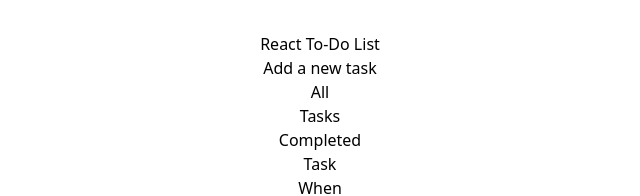
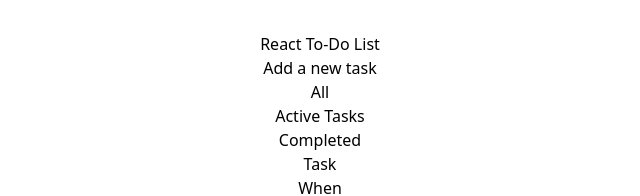
Before and after one commit to Aakashmid/React-To-Do, a React (Vite) app: page / in a window 1280 px wide. Shown: the top 196 px of the page, without its empty margins (320-960 px from the left). Built offline with nearby package versions, Linux system fonts and the light colour scheme.

Commit message:
Modified  App.jsx

```diff
--- a/src/App.jsx
+++ b/src/App.jsx
@@ -1,42 +1,61 @@
-import { useState } from 'react'
+import { useState, useEffect } from 'react'
 import './App.css'
 import { TaskList } from './componensts/TaskList'
 import { AddTaskModel } from './componensts/AddTaskModel'
 
 function App() {
 
-  const [tasks, setTasks] = useState({items:[],Newtask:{desc:'',due_time:'',priority:'low'}})
-  const [isTaskModelOpen,setIsTaskModelOpen]=useState(false)
+  const [tasks, setTasks] = useState({ items: [], Newtask: { desc: '', due_time: '', priority: 'low' } })
+
+
+  // using  storege
+  // const [tasks, setTasks] = useState(() => {
+  //   const savedTasks = localStorage.getItem('tasks');
+  //   return savedTasks ? JSON.parse(savedTasks) : { items: [], NewTask: {desc: '', due_time: '', priority: 'low' } };
+  // });
+
+  // // Save tasks to localStorage whenever they change
+  // useEffect(() => {
+  //   localStorage.setItem('tasks', JSON.stringify(tasks));
+  // }, [tasks]);
+
+  const [isTaskModelOpen, setIsTaskModelOpen] = useState(false)
 
   // open addtask model
-  const openTaskModel=()=>{
+  const openTaskModel = () => {
     setIsTaskModelOpen(true)
   }
 
   // close Add task  model
-  const closeTaskModel=()=>{
+  const closeTaskModel = () => {
     setIsTaskModelOpen(false)
-    setNewTask({desc:'',due_time:'',priority:'low'});   // set form empty when form desappear
+    setNewTask({ desc: '', due_time: '', priority: 'low' });   // set form empty when form desappear
   }
 
   // for adding task in items
-  const AddTask=(e)=>{
+  const AddTask = (e) => {
     e.preventDefault();
-    if (tasks.Newtask.desc !=='' && tasks.Newtask.due_time !=='' && tasks.Newtask.priority !=='') {
-      const newTaskItems=[...tasks.items,tasks.Newtask]
-      setTasks({items:newTaskItems,Newtask:{desc:'',due_time:'',priority:'low'}});
+    if (tasks.Newtask.desc !== '' && tasks.Newtask.due_time !== '' && tasks.Newtask.priority !== '') {
+      const newTaskItems = [...tasks.items, tasks.Newtask]
+      setTasks({ items: newTaskItems, Newtask: { desc: '', due_time: '', priority: 'low' } });
       setIsTaskModelOpen(false);
     }
-    else{
+    else {
       setIsTaskModelOpen(true);
     }
   }
 
   // set value of new task
-  const setNewTask=(taskDetails)=>{
-   setTasks(prevState=>({
-    ...prevState,Newtask:taskDetails  //destructuring old data and then update property Newtask
-   }))
+  const setNewTask = (taskDetails) => {
+    setTasks(prevState => ({
+      ...prevState, Newtask: taskDetails  //destructuring old data and then update property Newtask
+    }))
+  }
+
+
+  const [activeLinkIndex,setActiveLink]=useState(null);
+  const handleActiveLink=(index)=>{
+    setActiveLink(index)
   }
   return (
     <>
@@ -45,9 +64,9 @@ function App() {
         <div className="nav-options mt-8">
           <ul className='flex space-x-2'>
             <li onClick={openTaskModel} className='grow-[2] bg-white hover:bg-blue-500 hover:text-white  font-semibold rounded-lg p-2 mr-6 cursor-pointer text-lg'>Add a new task</li>
-            <li className='grow bg-white hover:bg-blue-500 hover:text-white  font-semibold rounded-lg p-2 cursor-pointer text-lg'>All</li>
-            <li className='grow bg-white hover:bg-blue-500 hover:text-white  font-semibold rounded-lg p-2 cursor-pointer text-lg'>Tasks</li>
-            <li className='grow bg-white hover:bg-blue-500 hover:text-white  font-semibold rounded-lg p-2 cursor-pointer text-lg'>Completed</li>
+            <li className={`${activeLinkIndex===0? 'active bg-blue-500 text-white':' bg-white'} nav-link grow  hover:bg-blue-500 hover:text-white  font-semibold rounded-lg p-2 cursor-pointer text-lg `}  onClick={()=>handleActiveLink(0)} >All</li>
+            <li className={`${activeLinkIndex===1? 'active bg-blue-500 text-white':' bg-white'} nav-link grow  hover:bg-blue-500 hover:text-white  font-semibold rounded-lg p-2 cursor-pointer text-lg`} onClick={()=>handleActiveLink(1)} >Active Tasks</li>
+            <li className={`${activeLinkIndex===2? 'active bg-blue-500 text-white':' bg-white'} nav-link grow  hover:bg-blue-500 hover:text-white  font-semibold rounded-lg p-2 cursor-pointer text-lg `}  onClick={()=>handleActiveLink(2)} >Completed</li>
           </ul>
         </div>
 
@@ -55,7 +74,7 @@ function App() {
           <TaskList allTasks={tasks.items} />
         </div>
 
-        {isTaskModelOpen && < AddTaskModel newTask={tasks.Newtask} setNewTask={setNewTask} addTask={AddTask}  close={closeTaskModel} />}
+        {isTaskModelOpen && < AddTaskModel newTask={tasks.Newtask} setNewTask={setNewTask} addTask={AddTask} close={closeTaskModel} />}
         {/* setNewTask={()=>{setNewTask}} */}
       </div>
 
--- a/src/componensts/AddTaskModel.jsx
+++ b/src/componensts/AddTaskModel.jsx
@@ -19,7 +19,7 @@ export const AddTaskModel = ({newTask,setNewTask,addTask,close}) => {
                 <input className='focus:outline-blue-300 outline outline-offset-1 outline-none border rounded p-2 w-full ' id='desc' placeholder='Enter task here' type="text" value={newTask.desc} onChange={handleChange} required />
             </div>
             <div className="flex  items-start">
-                <label htmlFor="desc">Prioriy :  </label>
+                <label htmlFor="priority">Prioriy :  </label>
                 <select  id="priority" className='focus:outline-blue-300 outline outline-offset-1 outline-none rounded' value={newTask.priority} onChange={handleChange} required >
                     <option value="low">low</option>
                     <option value="medium">medium</option>
--- a/src/componensts/TaskList.jsx
+++ b/src/componensts/TaskList.jsx
@@ -4,7 +4,7 @@ export const TaskList = ({ allTasks }) => {  // props is arguement passed by par
   return (
     <>
       <div className="flex space-x-2 items-center px-10 ">
-        <p className="w-[40%] font-medium  ">Task</p>
+        <p className="w-[40%] font-medium text-left ">Task</p>
         <p className="w-[20%] font-medium  ">When</p>
         <p className="w-[20%] font-medium  ">Priority</p>
         <p className="w-[20%] font-medium  ">Action</p>
@@ -19,7 +19,7 @@ export const TaskList = ({ allTasks }) => {  // props is arguement passed by par
               <p className="w-[20%] break-words  ">{task.priority}</p>
               <p className="w-[20%] flex justify-center items-baseline space-x-2">
                 <span className='' >
-                  <input type="checkbox" value="" className="w-4 h-4  text-blue-600 bg-gray-100 border-gray-300 rounded-lg focus:ring-blue-500 dark:focus:ring-blue-600 dark:ring-offset-gray-800 focus:ring-2 dark:bg-gray-700 dark:border-gray-600"/>
+                  <input type="checkbox" value="" className="w-4 h-4 text-blue-600 bg-gray-100 border-gray-300 rounded-lg"/>
                 </span>
                 <span className='px-2 py-1 rounded-full hover:bg-gray-200'>
                   <i className="fa-solid fa-trash"></i>
```
